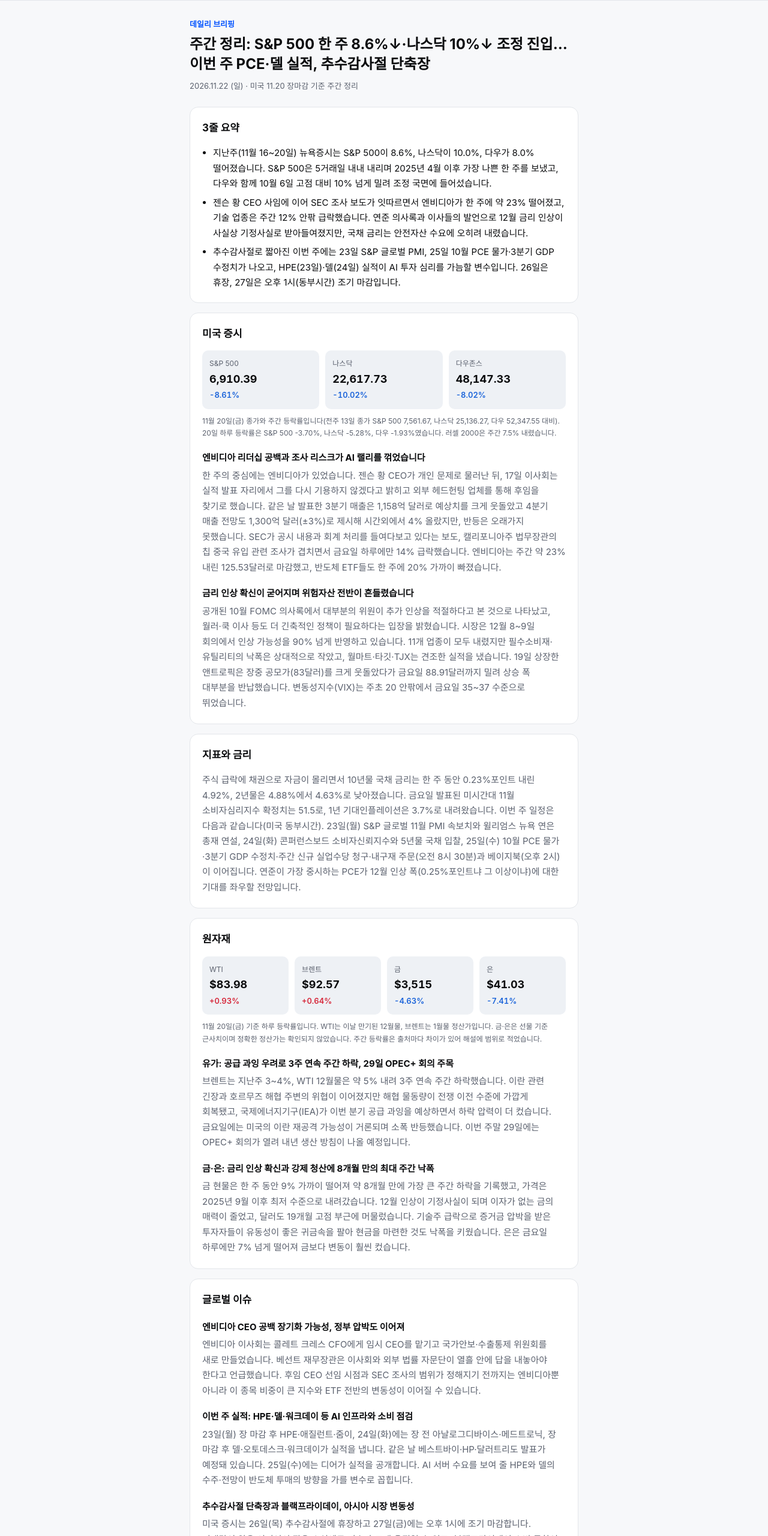
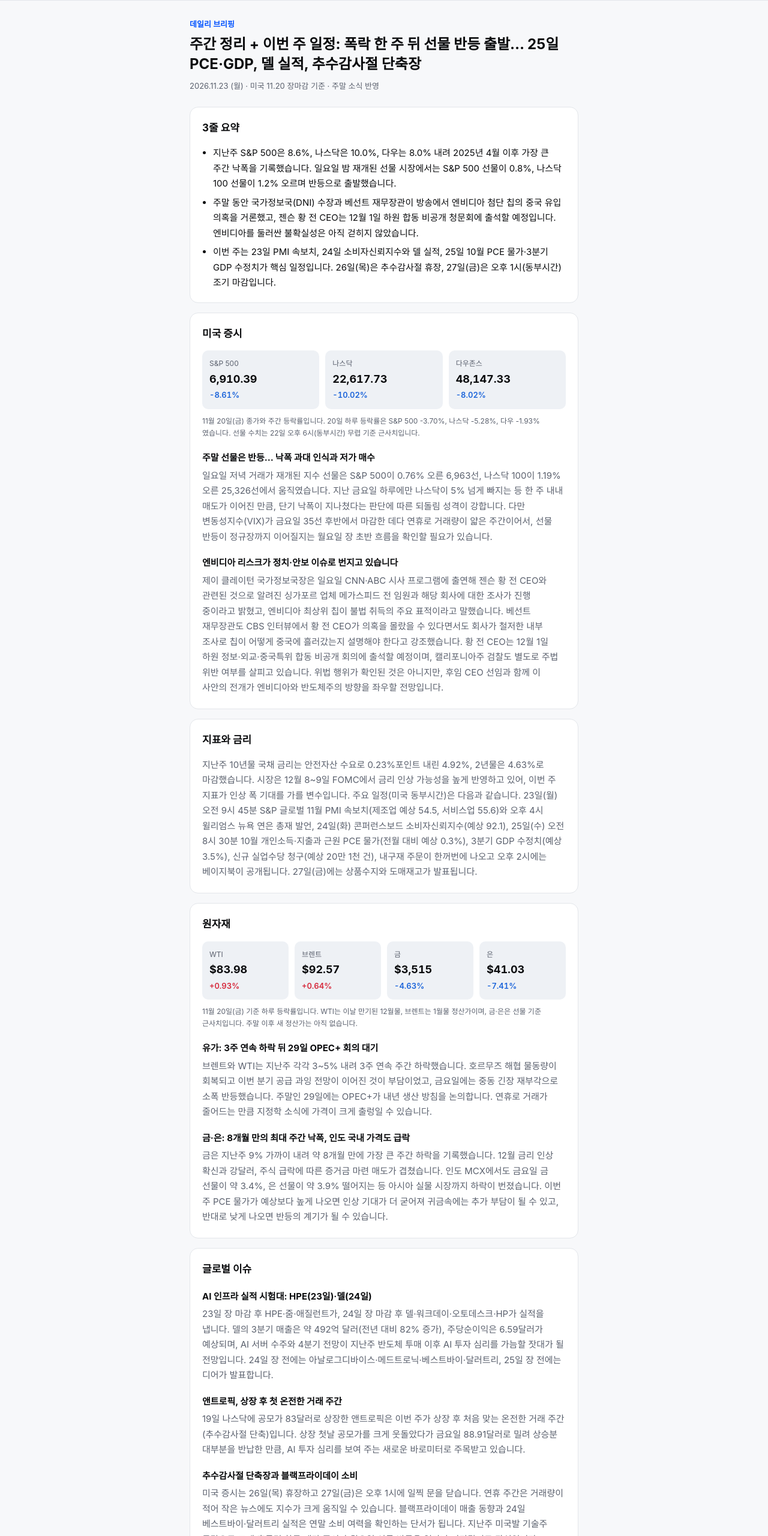
Before and after one commit to ilIsilly/ilIsilly.github.io, a plain HTML site: page briefing/index.html in a window 1280 px wide. Shown: the part 60-2620 px from the top of the page at 60% size. Drawn offline with Linux system fonts and the light colour scheme.

Commit message:
Daily briefing 2026-11-23
Co-Authored-By: Claude <noreply@anthropic.com>

```diff
--- a/briefing/index.html
+++ b/briefing/index.html
@@ -4,12 +4,12 @@
 <meta charset="utf-8">
 <meta name="viewport" content="width=device-width, initial-scale=1">
 <!-- 매일 예약 작업이 이 파일을 새로 씁니다. <style> 블록, 상단 공통 헤더(<nav class="nav">), 섹션 구조(class 이름)는 그대로 두고 내용만 교체합니다. -->
-<title>데일리 브리핑 · 2026.11.22 · ilIsilly</title>
-<meta name="description" content="주간 정리: S&amp;P 500 8.6%↓·나스닥 10%↓·다우 8%↓로 조정 국면 진입. 엔비디아 주간 23% 급락, 이번 주 PCE·GDP 수정치와 HPE·델 실적, 추수감사절 단축장.">
+<title>데일리 브리핑 · 2026.11.23 · ilIsilly</title>
+<meta name="description" content="주간 정리 + 이번 주 일정: 지난주 S&amp;P 500 8.6%↓·나스닥 10%↓ 뒤 주말 선물 반등. 엔비디아 관련 정보당국 조사 발언, 25일 PCE·GDP, HPE·델 실적, 추수감사절 단축장.">
 <link rel="canonical" href="https://ilisilly.github.io/briefing/">
 <meta property="og:type" content="article">
-<meta property="og:title" content="데일리 브리핑 · 2026.11.22 · 주간 정리: S&amp;P 500 8.6%↓, 이번 주 PCE·델 실적">
-<meta property="og:description" content="엔비디아 CEO 공백·SEC 조사 리스크와 12월 금리 인상 확신에 2025년 4월 이후 최악의 한 주. 금 주간 9% 가까이 하락, 유가 3주 연속 하락. 26일 휴장·27일 조기 마감.">
+<meta property="og:title" content="데일리 브리핑 · 2026.11.23 · 선물 반등 출발, 이번 주 PCE·델 실적과 추수감사절 단축장">
+<meta property="og:description" content="일요일 밤 S&amp;P 500 선물 0.8%·나스닥 100 선물 1.2% 반등. 정보당국 수장의 엔비디아 관련 조사 언급, 25일 PCE·GDP 동시 발표, 26일 휴장·27일 조기 마감.">
 <meta property="og:url" content="https://ilisilly.github.io/briefing/">
 <style>
 :root{--ink:#0A0B0D;--slate:#5B616E;--blue:#0052FF;--up:#D6283B;--down:#1B64DA;--ground:#F7F8FA;--card:#FFFFFF;--border:#E3E6EA;--soft:#EEF1F5;--blue-tint:#EAF0FF}
@@ -59,14 +59,14 @@ td small{color:var(--slate);margin-left:4px}
 <nav class="nav"><div class="nav-in"><a class="brand" href="/stock-radar/">Stock Radar</a><div class="nav-links"><a class="nav-link nav-home active" aria-current="true" href="/briefing/" aria-label="데일리 브리핑" title="데일리 브리핑"><svg width="16" height="16" viewBox="0 0 24 24" fill="none" stroke="currentColor" stroke-width="2" stroke-linecap="round" stroke-linejoin="round" aria-hidden="true"><path d="M3 10.5 12 3l9 7.5"/><path d="M5 9.5V20a1 1 0 0 0 1 1h4v-6h4v6h4a1 1 0 0 0 1-1V9.5"/></svg></a><a class="nav-link" href="/stock-radar/">지표 스캔</a><a class="nav-link" href="/stock-radar/dividend.html">배당 계산기</a><a class="nav-link" href="/stock-radar/exchange.html">환율 계산기</a></div></div></nav>
 <main>
 <p class="eyebrow">데일리 브리핑</p>
-<h1>주간 정리: S&amp;P 500 한 주 8.6%↓·나스닥 10%↓ 조정 진입… 이번 주 PCE·델 실적, 추수감사절 단축장</h1>
-<p class="meta">2026.11.22 (일) · 미국 11.20 장마감 기준 주간 정리</p>
+<h1>주간 정리 + 이번 주 일정: 폭락 한 주 뒤 선물 반등 출발… 25일 PCE·GDP, 델 실적, 추수감사절 단축장</h1>
+<p class="meta">2026.11.23 (월) · 미국 11.20 장마감 기준 · 주말 소식 반영</p>
 <section class="summary">
 <h2>3줄 요약</h2>
 <ul>
-<li>지난주(11월 16~20일) 뉴욕증시는 S&amp;P 500이 8.6%, 나스닥이 10.0%, 다우가 8.0% 떨어졌습니다. S&amp;P 500은 5거래일 내내 내리며 2025년 4월 이후 가장 나쁜 한 주를 보냈고, 다우와 함께 10월 6일 고점 대비 10% 넘게 밀려 조정 국면에 들어섰습니다.</li>
-<li>젠슨 황 CEO 사임에 이어 SEC 조사 보도가 잇따르면서 엔비디아가 한 주에 약 23% 떨어졌고, 기술 업종은 주간 12% 안팎 급락했습니다. 연준 의사록과 이사들의 발언으로 12월 금리 인상이 사실상 기정사실로 받아들여졌지만, 국채 금리는 안전자산 수요에 오히려 내렸습니다.</li>
-<li>추수감사절로 짧아진 이번 주에는 23일 S&amp;P 글로벌 PMI, 25일 10월 PCE 물가·3분기 GDP 수정치가 나오고, HPE(23일)·델(24일) 실적이 AI 투자 심리를 가늠할 변수입니다. 26일은 휴장, 27일은 오후 1시(동부시간) 조기 마감입니다.</li>
+<li>지난주 S&amp;P 500은 8.6%, 나스닥은 10.0%, 다우는 8.0% 내려 2025년 4월 이후 가장 큰 주간 낙폭을 기록했습니다. 일요일 밤 재개된 선물 시장에서는 S&amp;P 500 선물이 0.8%, 나스닥 100 선물이 1.2% 오르며 반등으로 출발했습니다.</li>
+<li>주말 동안 국가정보국(DNI) 수장과 베선트 재무장관이 방송에서 엔비디아 첨단 칩의 중국 유입 의혹을 거론했고, 젠슨 황 전 CEO는 12월 1일 하원 합동 비공개 청문회에 출석할 예정입니다. 엔비디아를 둘러싼 불확실성은 아직 걷히지 않았습니다.</li>
+<li>이번 주는 23일 PMI 속보치, 24일 소비자신뢰지수와 델 실적, 25일 10월 PCE 물가·3분기 GDP 수정치가 핵심 일정입니다. 26일(목)은 추수감사절 휴장, 27일(금)은 오후 1시(동부시간) 조기 마감입니다.</li>
 </ul>
 </section>
 <section class="market">
@@ -76,15 +76,15 @@ td small{color:var(--slate);margin-left:4px}
 <div class="quote"><div class="name">나스닥</div><div class="value">22,617.73</div><div class="chg down">-10.02%</div></div>
 <div class="quote"><div class="name">다우존스</div><div class="value">48,147.33</div><div class="chg down">-8.02%</div></div>
 </div>
-<p class="note">11월 20일(금) 종가와 주간 등락률입니다(전주 13일 종가 S&amp;P 500 7,561.67, 나스닥 25,136.27, 다우 52,347.55 대비). 20일 하루 등락률은 S&amp;P 500 -3.70%, 나스닥 -5.28%, 다우 -1.93%였습니다. 러셀 2000은 주간 7.5% 내렸습니다.</p>
-<h3>엔비디아 리더십 공백과 조사 리스크가 AI 랠리를 꺾었습니다</h3>
-<p>한 주의 중심에는 엔비디아가 있었습니다. 젠슨 황 CEO가 개인 문제로 물러난 뒤, 17일 이사회는 실적 발표 자리에서 그를 다시 기용하지 않겠다고 밝히고 외부 헤드헌팅 업체를 통해 후임을 찾기로 했습니다. 같은 날 발표한 3분기 매출은 1,158억 달러로 예상치를 크게 웃돌았고 4분기 매출 전망도 1,300억 달러(±3%)로 제시해 시간외에서 4% 올랐지만, 반등은 오래가지 못했습니다. SEC가 공시 내용과 회계 처리를 들여다보고 있다는 보도, 캘리포니아주 법무장관의 칩 중국 유입 관련 조사가 겹치면서 금요일 하루에만 14% 급락했습니다. 엔비디아는 주간 약 23% 내린 125.53달러로 마감했고, 반도체 ETF들도 한 주에 20% 가까이 빠졌습니다.</p>
-<h3>금리 인상 확신이 굳어지며 위험자산 전반이 흔들렸습니다</h3>
-<p>공개된 10월 FOMC 의사록에서 대부분의 위원이 추가 인상을 적절하다고 본 것으로 나타났고, 월러·쿡 이사 등도 더 긴축적인 정책이 필요하다는 입장을 밝혔습니다. 시장은 12월 8~9일 회의에서 인상 가능성을 90% 넘게 반영하고 있습니다. 11개 업종이 모두 내렸지만 필수소비재·유틸리티의 낙폭은 상대적으로 작았고, 월마트·타깃·TJX는 견조한 실적을 냈습니다. 19일 상장한 앤트로픽은 장중 공모가(83달러)를 크게 웃돌았다가 금요일 88.91달러까지 밀려 상승 폭 대부분을 반납했습니다. 변동성지수(VIX)는 주초 20 안팎에서 금요일 35~37 수준으로 뛰었습니다.</p>
+<p class="note">11월 20일(금) 종가와 주간 등락률입니다. 20일 하루 등락률은 S&amp;P 500 -3.70%, 나스닥 -5.28%, 다우 -1.93%였습니다. 선물 수치는 22일 오후 6시(동부시간) 무렵 기준 근사치입니다.</p>
+<h3>주말 선물은 반등… 낙폭 과대 인식과 저가 매수</h3>
+<p>일요일 저녁 거래가 재개된 지수 선물은 S&amp;P 500이 0.76% 오른 6,963선, 나스닥 100이 1.19% 오른 25,326선에서 움직였습니다. 지난 금요일 하루에만 나스닥이 5% 넘게 빠지는 등 한 주 내내 매도가 이어진 만큼, 단기 낙폭이 지나쳤다는 판단에 따른 되돌림 성격이 강합니다. 다만 변동성지수(VIX)가 금요일 35선 후반에서 마감한 데다 연휴로 거래량이 얇은 주간이어서, 선물 반등이 정규장까지 이어질지는 월요일 장 초반 흐름을 확인할 필요가 있습니다.</p>
+<h3>엔비디아 리스크가 정치·안보 이슈로 번지고 있습니다</h3>
+<p>제이 클레이턴 국가정보국장은 일요일 CNN·ABC 시사 프로그램에 출연해 젠슨 황 전 CEO와 관련된 것으로 알려진 싱가포르 업체 메가스피드 전 임원과 해당 회사에 대한 조사가 진행 중이라고 밝혔고, 엔비디아 최상위 칩이 불법 취득의 주요 표적이라고 말했습니다. 베선트 재무장관도 CBS 인터뷰에서 황 전 CEO가 의혹을 몰랐을 수 있다면서도 회사가 철저한 내부 조사로 칩이 어떻게 중국에 흘러갔는지 설명해야 한다고 강조했습니다. 황 전 CEO는 12월 1일 하원 정보·외교·중국특위 합동 비공개 회의에 출석할 예정이며, 캘리포니아주 검찰도 별도로 주법 위반 여부를 살피고 있습니다. 위법 행위가 확인된 것은 아니지만, 후임 CEO 선임과 함께 이 사안의 전개가 엔비디아와 반도체주의 방향을 좌우할 전망입니다.</p>
 </section>
 <section class="macro">
 <h2>지표와 금리</h2>
-<p>주식 급락에 채권으로 자금이 몰리면서 10년물 국채 금리는 한 주 동안 0.23%포인트 내린 4.92%, 2년물은 4.88%에서 4.63%로 낮아졌습니다. 금요일 발표된 미시간대 11월 소비자심리지수 확정치는 51.5로, 1년 기대인플레이션은 3.7%로 내려왔습니다. 이번 주 일정은 다음과 같습니다(미국 동부시간). 23일(월) S&amp;P 글로벌 11월 PMI 속보치와 윌리엄스 뉴욕 연은 총재 연설, 24일(화) 콘퍼런스보드 소비자신뢰지수와 5년물 국채 입찰, 25일(수) 10월 PCE 물가·3분기 GDP 수정치·주간 신규 실업수당 청구·내구재 주문(오전 8시 30분)과 베이지북(오후 2시)이 이어집니다. 연준이 가장 중시하는 PCE가 12월 인상 폭(0.25%포인트냐 그 이상이냐)에 대한 기대를 좌우할 전망입니다.</p>
+<p>지난주 10년물 국채 금리는 안전자산 수요로 0.23%포인트 내린 4.92%, 2년물은 4.63%로 마감했습니다. 시장은 12월 8~9일 FOMC에서 금리 인상 가능성을 높게 반영하고 있어, 이번 주 지표가 인상 폭 기대를 가를 변수입니다. 주요 일정(미국 동부시간)은 다음과 같습니다. 23일(월) 오전 9시 45분 S&amp;P 글로벌 11월 PMI 속보치(제조업 예상 54.5, 서비스업 55.6)와 오후 4시 윌리엄스 뉴욕 연은 총재 발언, 24일(화) 콘퍼런스보드 소비자신뢰지수(예상 92.1), 25일(수) 오전 8시 30분 10월 개인소득·지출과 근원 PCE 물가(전월 대비 예상 0.3%), 3분기 GDP 수정치(예상 3.5%), 신규 실업수당 청구(예상 20만 1천 건), 내구재 주문이 한꺼번에 나오고 오후 2시에는 베이지북이 공개됩니다. 27일(금)에는 상품수지와 도매재고가 발표됩니다.</p>
 </section>
 <section class="commodity">
 <h2>원자재</h2>
@@ -94,20 +94,20 @@ td small{color:var(--slate);margin-left:4px}
 <div class="quote"><div class="name">금</div><div class="value">$3,515</div><div class="chg down">-4.63%</div></div>
 <div class="quote"><div class="name">은</div><div class="value">$41.03</div><div class="chg down">-7.41%</div></div>
 </div>
-<p class="note">11월 20일(금) 기준 하루 등락률입니다. WTI는 이날 만기된 12월물, 브렌트는 1월물 정산가입니다. 금·은은 선물 기준 근사치이며 정확한 정산가는 확인되지 않았습니다. 주간 등락률은 출처마다 차이가 있어 해설에 범위로 적었습니다.</p>
-<h3>유가: 공급 과잉 우려로 3주 연속 주간 하락, 29일 OPEC+ 회의 주목</h3>
-<p>브렌트는 지난주 3~4%, WTI 12월물은 약 5% 내려 3주 연속 주간 하락했습니다. 이란 관련 긴장과 호르무즈 해협 주변의 위협이 이어졌지만 해협 물동량이 전쟁 이전 수준에 가깝게 회복됐고, 국제에너지기구(IEA)가 이번 분기 공급 과잉을 예상하면서 하락 압력이 더 컸습니다. 금요일에는 미국의 이란 재공격 가능성이 거론되며 소폭 반등했습니다. 이번 주말 29일에는 OPEC+ 회의가 열려 내년 생산 방침이 나올 예정입니다.</p>
-<h3>금·은: 금리 인상 확신과 강제 청산에 8개월 만의 최대 주간 낙폭</h3>
-<p>금 현물은 한 주 동안 9% 가까이 떨어져 약 8개월 만에 가장 큰 주간 하락을 기록했고, 가격은 2025년 9월 이후 최저 수준으로 내려갔습니다. 12월 인상이 기정사실이 되며 이자가 없는 금의 매력이 줄었고, 달러도 19개월 고점 부근에 머물렀습니다. 기술주 급락으로 증거금 압박을 받은 투자자들이 유동성이 좋은 귀금속을 팔아 현금을 마련한 것도 낙폭을 키웠습니다. 은은 금요일 하루에만 7% 넘게 떨어져 금보다 변동이 훨씬 컸습니다.</p>
+<p class="note">11월 20일(금) 기준 하루 등락률입니다. WTI는 이날 만기된 12월물, 브렌트는 1월물 정산가이며, 금·은은 선물 기준 근사치입니다. 주말 이후 새 정산가는 아직 없습니다.</p>
+<h3>유가: 3주 연속 하락 뒤 29일 OPEC+ 회의 대기</h3>
+<p>브렌트와 WTI는 지난주 각각 3~5% 내려 3주 연속 주간 하락했습니다. 호르무즈 해협 물동량이 회복되고 이번 분기 공급 과잉 전망이 이어진 것이 부담이었고, 금요일에는 중동 긴장 재부각으로 소폭 반등했습니다. 주말인 29일에는 OPEC+가 내년 생산 방침을 논의합니다. 연휴로 거래가 줄어드는 만큼 지정학 소식에 가격이 크게 출렁일 수 있습니다.</p>
+<h3>금·은: 8개월 만의 최대 주간 낙폭, 인도 국내 가격도 급락</h3>
+<p>금은 지난주 9% 가까이 내려 약 8개월 만에 가장 큰 주간 하락을 기록했습니다. 12월 금리 인상 확신과 강달러, 주식 급락에 따른 증거금 마련 매도가 겹쳤습니다. 인도 MCX에서도 금요일 금 선물이 약 3.4%, 은 선물이 약 3.9% 떨어지는 등 아시아 실물 시장까지 하락이 번졌습니다. 이번 주 PCE 물가가 예상보다 높게 나오면 인상 기대가 더 굳어져 귀금속에는 추가 부담이 될 수 있고, 반대로 낮게 나오면 반등의 계기가 될 수 있습니다.</p>
 </section>
 <section class="issues">
 <h2>글로벌 이슈</h2>
-<h3>엔비디아 CEO 공백 장기화 가능성, 정부 압박도 이어져</h3>
-<p>엔비디아 이사회는 콜레트 크레스 CFO에게 임시 CEO를 맡기고 국가안보·수출통제 위원회를 새로 만들었습니다. 베선트 재무장관은 이사회와 외부 법률 자문단이 열흘 안에 답을 내놓아야 한다고 언급했습니다. 후임 CEO 선임 시점과 SEC 조사의 범위가 정해지기 전까지는 엔비디아뿐 아니라 이 종목 비중이 큰 지수와 ETF 전반의 변동성이 이어질 수 있습니다.</p>
-<h3>이번 주 실적: HPE·델·워크데이 등 AI 인프라와 소비 점검</h3>
-<p>23일(월) 장 마감 후 HPE·애질런트·줌이, 24일(화)에는 장 전 아날로그디바이스·메드트로닉, 장 마감 후 델·오토데스크·워크데이가 실적을 냅니다. 같은 날 베스트바이·HP·달러트리도 발표가 예정돼 있습니다. 25일(수)에는 디어가 실적을 공개합니다. AI 서버 수요를 보여 줄 HPE와 델의 수주·전망이 반도체 투매의 방향을 가를 변수로 꼽힙니다.</p>
-<h3>추수감사절 단축장과 블랙프라이데이, 아시아 시장 변동성</h3>
-<p>미국 증시는 26일(목) 추수감사절에 휴장하고 27일(금)에는 오후 1시에 조기 마감합니다. 거래량이 얇은 시기여서 작은 소식에도 지수가 크게 움직일 수 있고, 블랙프라이데이 소비 동향이 경기 판단의 단서가 될 전망입니다. 지난주 대만 가권지수가 사상 최대 주간 낙폭을 기록하고 코스피도 금요일 5% 넘게 떨어진 만큼, 월요일 아시아 증시가 미국발 충격을 얼마나 소화할지도 관심입니다.</p>
+<h3>AI 인프라 실적 시험대: HPE(23일)·델(24일)</h3>
+<p>23일 장 마감 후 HPE·줌·애질런트가, 24일 장 마감 후 델·워크데이·오토데스크·HP가 실적을 냅니다. 델의 3분기 매출은 약 492억 달러(전년 대비 82% 증가), 주당순이익은 6.59달러가 예상되며, AI 서버 수주와 4분기 전망이 지난주 반도체 투매 이후 AI 투자 심리를 가늠할 잣대가 될 전망입니다. 24일 장 전에는 아날로그디바이스·메드트로닉·베스트바이·달러트리, 25일 장 전에는 디어가 발표합니다.</p>
+<h3>앤트로픽, 상장 후 첫 온전한 거래 주간</h3>
+<p>19일 나스닥에 공모가 83달러로 상장한 앤트로픽은 이번 주가 상장 후 처음 맞는 온전한 거래 주간(추수감사절 단축)입니다. 상장 첫날 공모가를 크게 웃돌았다가 금요일 88.91달러로 밀려 상승분 대부분을 반납한 만큼, AI 투자 심리를 보여 주는 새로운 바로미터로 주목받고 있습니다.</p>
+<h3>추수감사절 단축장과 블랙프라이데이 소비</h3>
+<p>미국 증시는 26일(목) 휴장하고 27일(금)은 오후 1시에 일찍 문을 닫습니다. 연휴 주간은 거래량이 적어 작은 뉴스에도 지수가 크게 움직일 수 있습니다. 블랙프라이데이 매출 동향과 24일 베스트바이·달러트리 실적은 연말 소비 여력을 확인하는 단서가 됩니다. 지난주 미국발 기술주 급락으로 크게 흔들린 한국·대만 증시가 월요일 선물 반등을 얼마나 따라갈지도 관심입니다.</p>
 </section>
 <section class="stocks">
 <h2>오늘 언급된 종목</h2>
@@ -126,17 +126,17 @@ td small{color:var(--slate);margin-left:4px}
 <tr><td>애플<small>AAPL</small></td><td>$342.56</td><td class="down">-1.9%</td></tr>
 </tbody>
 </table>
-<p class="note">11월 20일(금) 정규장 종가와 그날 하루 등락률입니다. 엔비디아의 주간 하락률은 약 23%입니다. 주간 기준 종목별 등락률은 확인된 종목만 본문에 적었습니다.</p>
+<p class="note">11월 20일(금) 정규장 종가와 그날 하루 등락률입니다. 주말 이후 새로 마감한 정규장은 없습니다. 엔비디아의 주간 하락률은 약 23%입니다.</p>
 </section>
 <section class="sources">
 <h2>출처</h2>
 <ol>
-<li><a href="https://www.finsyn.com/weekly-market-recap-a-tough-week-for-stocks-as-the-ai-trade-cools/">Finsyn – 주간 지수·업종·국채 금리 정리와 이번 주 일정</a></li>
-<li><a href="https://www.lanacion.com.ar/usa/how-major-us-stock-indexes-fared-friday-11132026-nid13112026/">La Nación(AP) – 11월 13일 주요 지수 종가</a></li>
-<li><a href="https://noctaaa.substack.com/p/daily-brief-saturday-21-november-2026">Nocta – 11월 20일 마감 지수·유가 정산가·연준 기대</a></li>
-<li><a href="https://www.khaleejtimes.com/business/nvidia-wont-rehire-jensen-huang-sec-probing-chipmaker">Khaleej Times(Reuters) – 엔비디아 이사회 결정과 3분기 실적</a></li>
-<li><a href="https://www.investmentnews.com/equities/embattled-nvidia-faces-sec-probe-as-california-attorney-general-mulls-action/269054">InvestmentNews – 엔비디아 SEC 조사와 캘리포니아 법무장관</a></li>
-<li><a href="https://www.openingbelldailynews.com/p/thanksgiving-week-earnings-nov-21-2026">Opening Bell Daily – 추수감사절 주간 실적 일정</a></li>
+<li><a href="https://seekingalpha.com/news/4675416-sp-500-dow-nasdaq-stock-market">Seeking Alpha – 일요일 밤 지수 선물 반등</a></li>
+<li><a href="https://en.bloomingbit.io/feed/news/124982">Bloomingbit(Bloomberg 인용) – 정보국장·재무장관의 엔비디아 관련 발언</a></li>
+<li><a href="https://www.briefs.co/news/us-intelligence-chief-flags-nvidia-as-a-prime-target-with-pr/">Briefs – 클레이턴 국장·베선트 장관 주말 인터뷰와 12월 1일 청문회</a></li>
+<li><a href="https://www.fxempire.com/forecasts/article/the-week-ahead-pce-in-focus-after-ai-sell-off-in-holiday-shortened-week-1646337">FXEmpire – 주간 지수 정리와 이번 주 지표·실적 예상치</a></li>
+<li><a href="https://www.tradingkey.com/analysis/stocks/us-stocks/262316778-week-ahead-us-gdp-pce-dell-hpe-report-anthropic-tradingkey">TradingKey – PCE·GDP, 델·HPE 실적, 앤트로픽 첫 주간</a></li>
+<li><a href="https://theopenpress.in/article/gold-silver-price-today-monday-23-november-2026">The Open Press – 인도 MCX 금·은 선물 동향</a></li>
 </ol>
 </section>
 <p class="disclaimer">공개 뉴스를 바탕으로 자동 작성된 요약이며 투자 권유가 아닙니다. 수치는 출처에 따라 다를 수 있습니다.</p>
--- a/sitemap.xml
+++ b/sitemap.xml
@@ -1,5 +1,5 @@
 <?xml version="1.0" encoding="UTF-8"?>
 <urlset xmlns="http://www.sitemaps.org/schemas/sitemap/0.9">
   <url><loc>https://ilisilly.github.io/</loc></url>
-  <url><loc>https://ilisilly.github.io/briefing/</loc><lastmod>2026-11-22</lastmod><changefreq>daily</changefreq></url>
+  <url><loc>https://ilisilly.github.io/briefing/</loc><lastmod>2026-11-23</lastmod><changefreq>daily</changefreq></url>
 </urlset>
```
